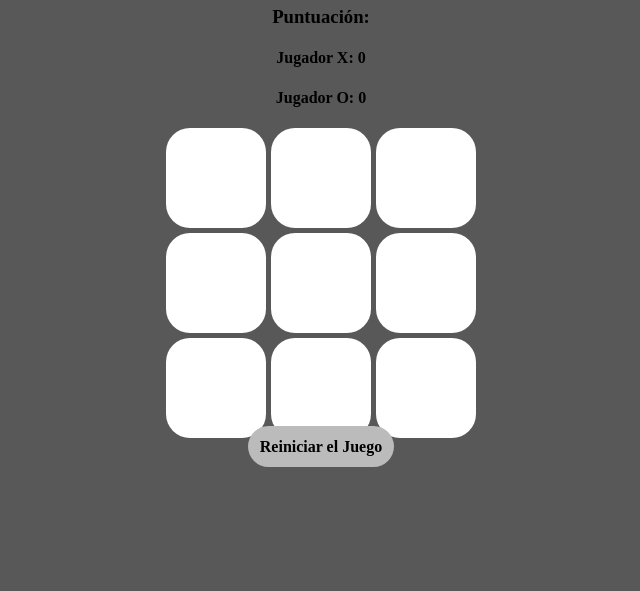
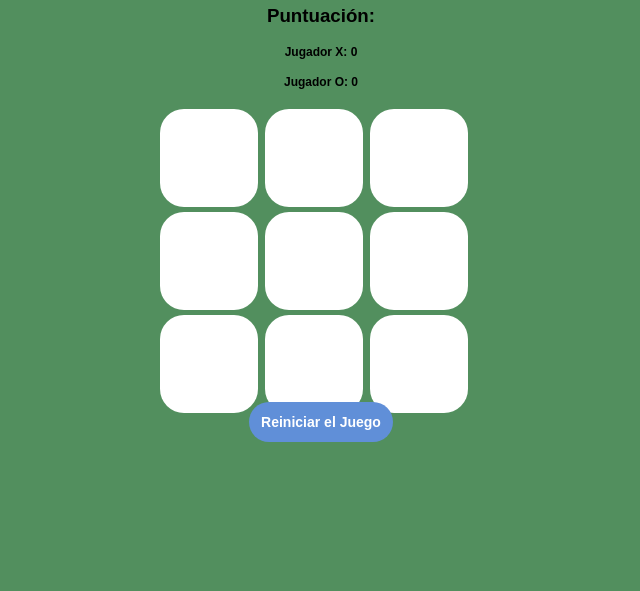
Before and after one commit to AntonyXD2009/tic-tac-toe-web, a plain HTML site: page index.html in a window 1280 px wide. Shown: the part 209-800 px from the top of the page, without its empty margins (319-959 px from the left). Drawn offline with Linux system fonts and the light colour scheme.

Commit message:
Actualizar styles.css

```diff
--- a/styles.css
+++ b/styles.css
@@ -2,13 +2,35 @@ body {
     display: flex;
     justify-content: center;
     align-items: center;
-    height: 100vh;
+    height: 96vh;
     margin: 0;
-    background-color: #585858;
+    background-color: #528F5E;
+}
+
+#turn {
+    font-family: Segoe Ui;
+    font-weight: bold;
+}
+
+#scoreO {
+    font-family: Arial;
+    font-size: 12px;
+    font-weight: bold;
+}
+
+#scoreX {
+    font-family: Arial;
+    font-size: 12px;
+}
+
+#game-creator {
+   font-family: arial;
+   font-size: 11px;
+   color: #cccccc;
 }
 
 #puntuation-style {
-    font-family: Consoles;
+    font-family: Arial;
 }
 
 .center-panel {
@@ -28,34 +50,39 @@ board {
 }
 
 .cell {
-    width: 100px;
-    height: 100px;
-    background-color: #fff;
+    width: 98px;
+    height: 98px;
+    background-color: #ffffff;
     display: flex;
     align-items: center;
     justify-content: center;
-    font-size: 24px;
+    font-size: 32px;
     font-weight: bold;
     font-family: Segoe UI;
     cursor: pointer;
     border-radius: 24px;
-    border: none;
+    border-color: #aaaaaa;
+    border-size: 2px;
 }
 
 buttonReset {
     padding: 12px;
     margin-top: 10px;
     border-radius: 24px;
-    border: none;
-    background-color: #bbbbbb;
-    color: black;
+    border-size: 2px;
+    background-color: #608FD8;
+    color: #ffffff;
+    font-family: Arial;
     font-weight: bold;
+    font-size: 14px;
 }
 
 buttonReset:hover {
     border-radius: 16px;
-    border: none;
-    background-color: #242424;
+    border-size: 2px;
+    color: #aaaaaa;
+    font-size: 12px;
+    background-color: #5881C1;
 }
 
 .cell:hover {
```
